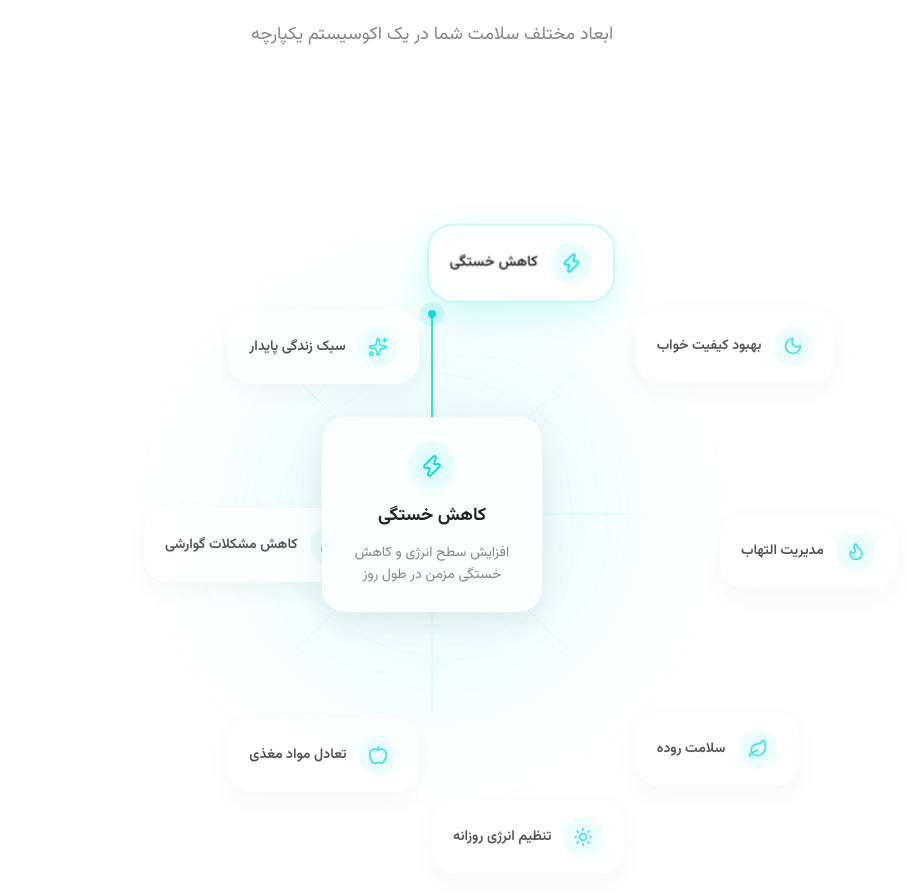
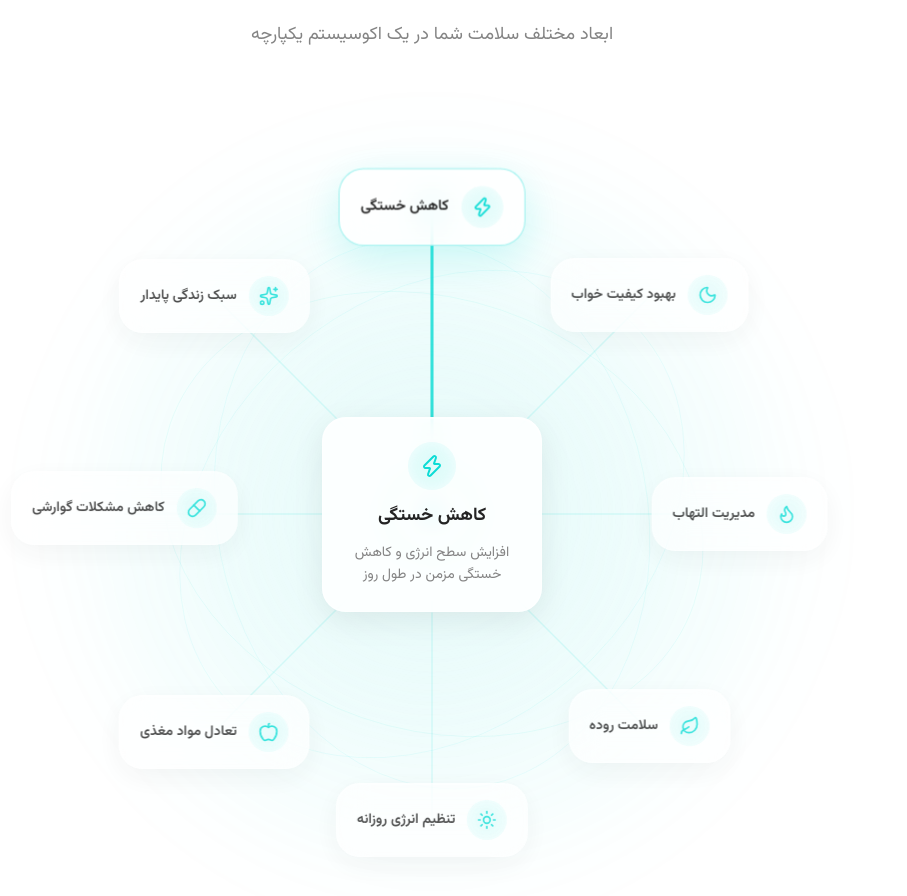
Before and after one commit to AmirShakibafar/SarvzadehPortfolio, a Next.js app: page / in a window 1280 px wide. Shown: the part 2729-3625 px from the top of the page, without its empty margins (208-1115 px from the left). Built offline with nearby package versions, Linux system fonts and the light colour scheme.

Commit message:
feat: fixed section 2 on desktop

```diff
--- a/components/ms-care/dimensions-section/floating-card.tsx
+++ b/components/ms-care/dimensions-section/floating-card.tsx
@@ -19,8 +19,6 @@ interface FloatingCardProps {
 export function FloatingCard({
   title,
   icon: Icon,
-  angle,
-  radius,
   delay,
   index,
   isActive,
@@ -41,10 +39,7 @@ export function FloatingCard({
       whileInView={{ opacity: 1, scale: 1 }}
       viewport={{ once: true, margin: "-50px" }}
       transition={{ duration: 0.8, delay, ease: "easeOut" }}
-      className="absolute left-1/2 top-1/2 z-20"
-      style={{
-        transform: `translate(-50%, -50%) rotate(${angle}deg) translateY(-${radius}px) rotate(-${angle}deg)`,
-      }}
+      className="relative z-20"
     >
       <motion.div
         animate={
--- a/components/ms-care/dimensions-section/index.tsx
+++ b/components/ms-care/dimensions-section/index.tsx
@@ -108,11 +108,14 @@ export function DimensionsSection() {
         {/* Absolute Percentage-Mapped Card Layer */}
         <div className="absolute inset-0 z-20 pointer-events-none">
           {CARE_DIMENSIONS.map((item, index) => {
-            // Replicates the SVG polar math using CSS percentages.
-            // SVG line draws to radius 180 within a 500x500 box (180/500 = 36%).
+            // Dynamically calculate the exact percentage based on the SVG viewBox logic.
+            const svgPadding = 60;
+            const svgSize = (ORBIT_RADIUS + svgPadding) * 2;
+            const radiusPercent = (ORBIT_RADIUS / svgSize) * 100;
+
             const rad = (item.angle * Math.PI) / 180;
-            const left = `calc(50% + ${36 * Math.sin(rad)}%)`;
-            const top = `calc(50% - ${36 * Math.cos(rad)}%)`;
+            const left = `calc(50% + ${radiusPercent * Math.sin(rad)}%)`;
+            const top = `calc(50% - ${radiusPercent * Math.cos(rad)}%)`;
 
             return (
               <div
@@ -121,14 +124,13 @@ export function DimensionsSection() {
                 style={{
                   left,
                   top,
-                  transform: "translate(-50%, -50%)",
+                  transform: "translate(-50%, -50%)", // Pure CSS translation isolates from Framer Motion scale
                 }}
               >
                 <FloatingCard
                   title={item.title}
                   icon={item.icon}
                   angle={item.angle}
-                  // Enforce a radius of 0 to disable internal translation in FloatingCard
                   radius={0}
                   delay={item.delay}
                   index={index}
@@ -139,7 +141,6 @@ export function DimensionsSection() {
             );
           })}
         </div>
-
         {/* Center Details */}
         <div className="absolute inset-0 flex items-center justify-center pointer-events-none z-30">
           <AnimatePresence mode="wait">
--- a/components/ms-care/dimensions-section/neural-illustration.tsx
+++ b/components/ms-care/dimensions-section/neural-illustration.tsx
@@ -40,8 +40,8 @@ export function NeuralIllustration({
       whileInView={{ opacity: 1, scale: 1 }}
       viewport={{ once: true }}
       transition={{ duration: 1.5, ease: "easeOut" }}
-      className="absolute inset-0 m-auto flex items-center justify-center pointer-events-none"
-      style={{ width: size, height: size }}
+      // REMOVED fixed style={{ width: size, height: size }} to enable responsive scaling
+      className="absolute inset-0 flex items-center justify-center pointer-events-none w-full h-full"
     >
       <div className="absolute inset-0 bg-[radial-gradient(circle_at_center,color-mix(in_oklab,var(--color-primary)_15%,transparent)_0%,transparent_70%)] rounded-full blur-2xl" />
       <div className="absolute inset-[15%] bg-[radial-gradient(circle_at_center,rgba(255,255,255,0.4)_0%,transparent_60%)] rounded-full blur-xl" />
```
